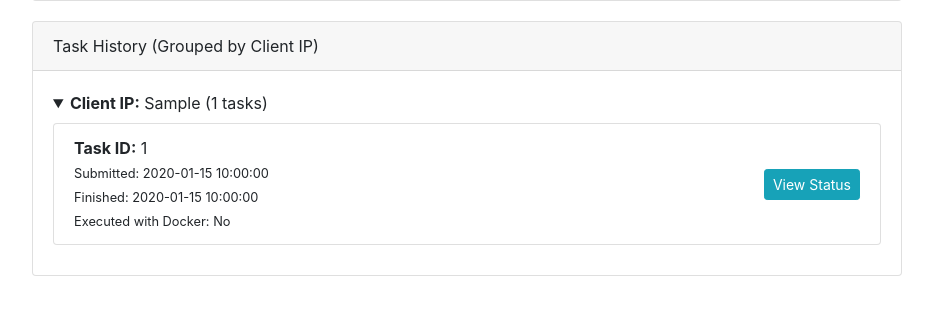
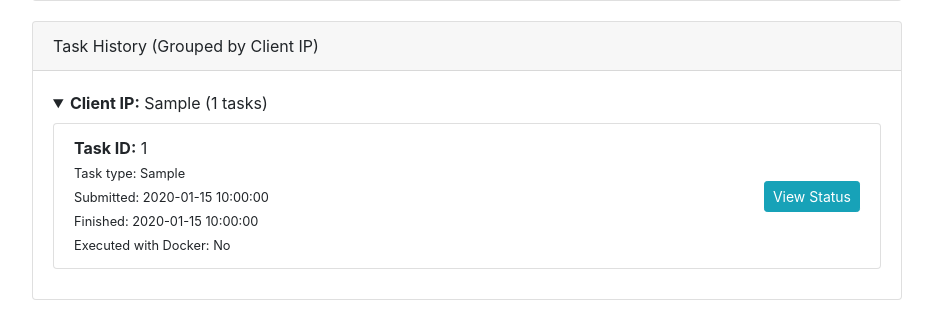
Before and after one commit to nijino2002/piclu_kits, a Flask app: template task_mgr/templates/index.html in a window 1280 px wide, after a click that opens the changed part. Shown: the part 562-882 px from the top of the page, without its empty margins (173-1106 px from the left). Before the commit the page ends 838 px from the top, so only its background shows below. Run offline with Flask 3, Linux system fonts and the light colour scheme; the template is opened without the code that fills it: most values are stand-ins (such as "Sample title", 1, 10 or a date in 2020); data that the repository does not hold is empty; some libraries are stand-ins or nearby versions.

Commit message:
updated task_mgr_flask.py and /templates/index.html

```diff
--- a/task_mgr/task_mgr_flask.py
+++ b/task_mgr/task_mgr_flask.py
@@ -28,6 +28,7 @@ def index():
         finish_time = None
         ip = "Unknown"
         use_docker = None
+        task_type = "Unknown"
 
         with open(f, 'r') as sf:
             for line in sf:
@@ -39,9 +40,12 @@ def index():
                     ip = line.strip().split(":", 1)[1].strip()
                 elif line.startswith("Use Docker:"):
                     use_docker = line.strip().split(":", 1)[1].strip().lower() == "true"
+                elif line.startswith("Task type:"):
+                    task_type = line.strip().split(":", 1)[1].strip()
 
         task_info = {
             "id": task_id,
+            "task_type": task_type,
             "has_result": result_file.exists(),
             "submit_time": submit_time,
             "finish_time": finish_time,
--- a/task_mgr/templates/index.html
+++ b/task_mgr/templates/index.html
@@ -75,6 +75,9 @@
                                 <div class="d-flex justify-content-between align-items-center">
                                     <div>
                                         <strong>Task ID:</strong> {{ task.id }}<br>
+                                        {% if task.task_type %}
+                                        <small>Task type: {{ task.task_type }}</small><br>
+                                        {% endif %}
                                         {% if task.submit_time %}
                                         <small>Submitted: {{ task.submit_time }}</small><br>
                                         {% endif %}
```
